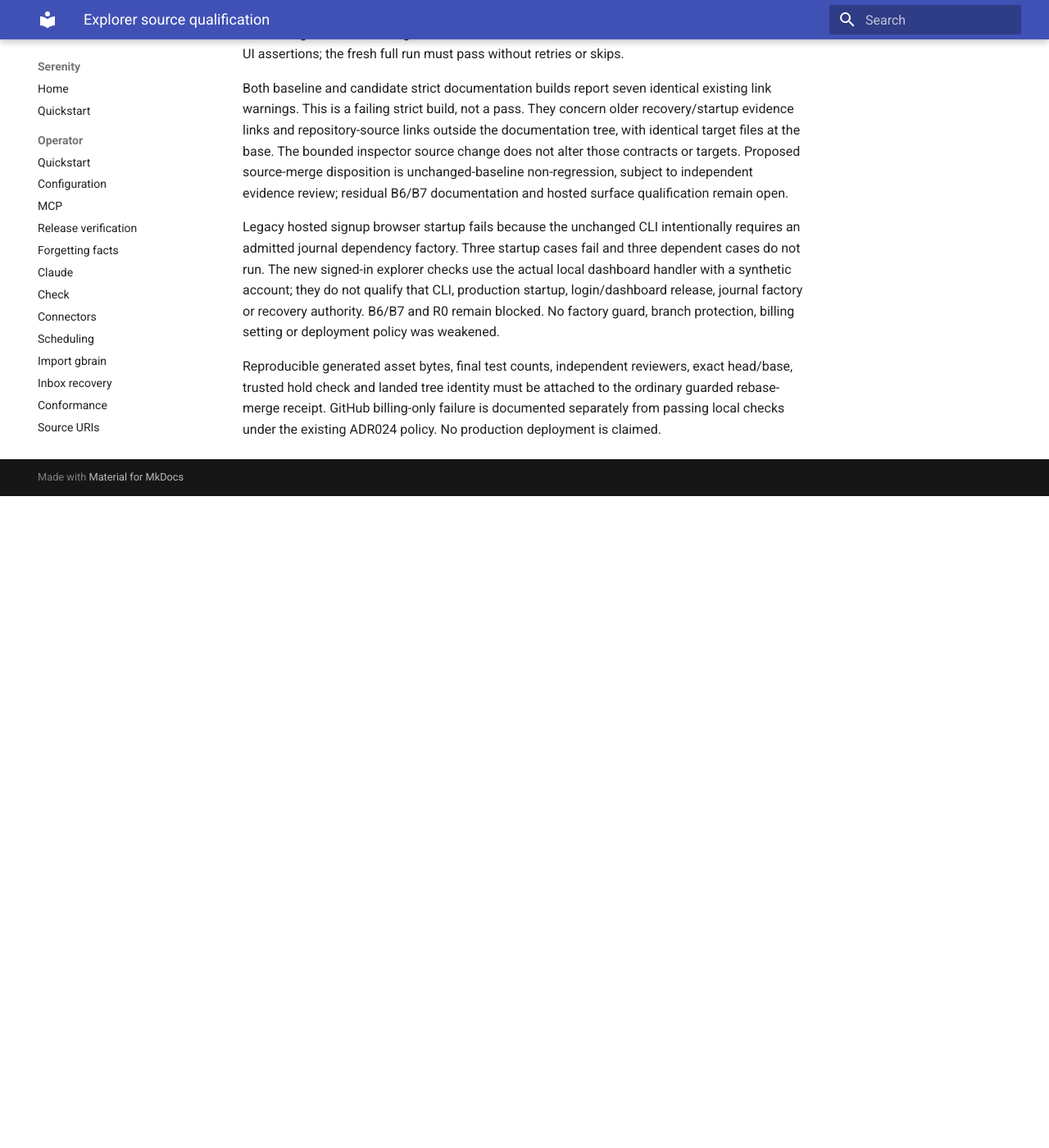
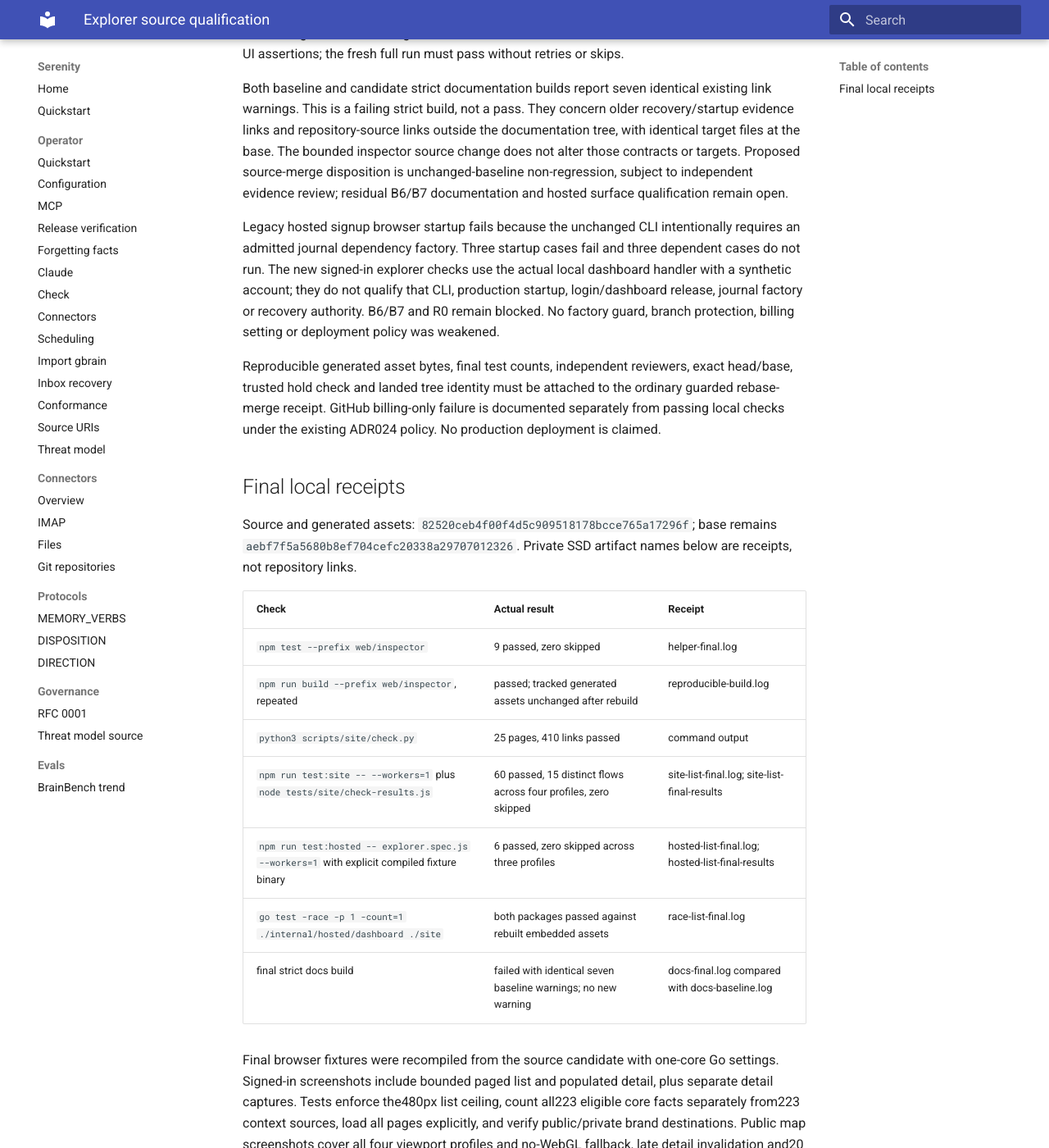
Before and after one commit to sirerun/serenity, an MkDocs documentation site: the page built from docs/tasks/inspector-release/explorer-qualification-20261005.md, in a window 1280 px wide and 1400 px high, scrolled down 907 px. Shown: the whole window at 82% size. Built offline with MkDocs 1.6.1 and Material for MkDocs 9.7.7, drawn with Linux system fonts in a browser that asks for light colours; before the commit the page ends 1512 px from its top, so only the background shows below that; some of the changed text lies outside the part shown.

Commit message:
Pin final local explorer receipts and correct measured resource values

```diff
--- a/docs/tasks/inspector-release/explorer-qualification-20261005.md
+++ b/docs/tasks/inspector-release/explorer-qualification-20261005.md
@@ -15,3 +15,23 @@
 Legacy hosted signup browser startup fails because the unchanged CLI intentionally requires an admitted journal dependency factory. Three startup cases fail and three dependent cases do not run. The new signed-in explorer checks use the actual local dashboard handler with a synthetic account; they do not qualify that CLI, production startup, login/dashboard release, journal factory or recovery authority. B6/B7 and R0 remain blocked. No factory guard, branch protection, billing setting or deployment policy was weakened.
 
 Reproducible generated asset bytes, final test counts, independent reviewers, exact head/base, trusted hold check and landed tree identity must be attached to the ordinary guarded rebase-merge receipt. GitHub billing-only failure is documented separately from passing local checks under the existing ADR024 policy. No production deployment is claimed.
+
+## Final local receipts
+
+Source and generated assets: `82520ceb4f00f4d5c909518178bcce765a17296f`; base remains `aebf7f5a5680b8ef704cefc20338a29707012326`. Private SSD artifact names below are receipts, not repository links.
+
+| Check | Actual result | Receipt |
+| --- | --- | --- |
+| `npm test --prefix web/inspector` | 9 passed, zero skipped | helper-final.log |
+| `npm run build --prefix web/inspector`, repeated | passed; tracked generated assets unchanged after rebuild | reproducible-build.log |
+| `python3 scripts/site/check.py` | 25 pages, 410 links passed | command output |
+| `npm run test:site -- --workers=1` plus `node tests/site/check-results.js` | 60 passed, 15 distinct flows across four profiles, zero skipped | site-list-final.log; site-list-final-results |
+| `npm run test:hosted -- explorer.spec.js --workers=1` with explicit compiled fixture binary | 6 passed, zero skipped across three profiles | hosted-list-final.log; hosted-list-final-results |
+| `go test -race -p 1 -count=1 ./internal/hosted/dashboard ./site` | both packages passed against rebuilt embedded assets | race-list-final.log |
+| final strict docs build | failed with identical seven baseline warnings; no new warning | docs-final.log compared with docs-baseline.log |
+
+Final browser fixtures were recompiled from the source candidate with one-core Go settings. Signed-in screenshots include bounded paged list and populated detail, plus separate detail captures. Tests enforce the480px list ceiling, count all223 eligible core facts separately from223 context sources, load all pages explicitly, and verify public/private brand destinations. Public map screenshots cover all four viewport profiles and no-WebGL fallback, late detail invalidation and20 reconstructions; pinch/wheel, orbit and Home are actual rendered-image checks.
+
+The full 85-package race-short, vet/lint and10K receipts originate from earlier integrated revisions (full race before responsive CSS/JS changes, final10K at421a1c7). API/budget-test production Go inputs are unchanged through82520ceb; changed embedded assets and browser acceptance were checked again at82520ceb. This is scoped evidence reuse, not a claim that historical checks were rerun at the final docs-only head. The exact final reviewed source/doc SHA and independent decisions will be in the PR receipt.
+
+Strict documentation warning disposition is limited to source merge: seven unchanged warnings belong to pre-existing recovery evidence/source links outside this inspector change. No failing strict build is marked passed; independent review must explicitly accept non-regression for this bounded source gate. B6/B7 remain open for broader hosted/docs acceptance and production release.
```
Also changed, not shown: other parts of docs/tasks/inspector-release/explorer-qualification-20261005.md (+1 -1 lines), docs/plans/inspector-brand-release.md (+3 -3 lines).
